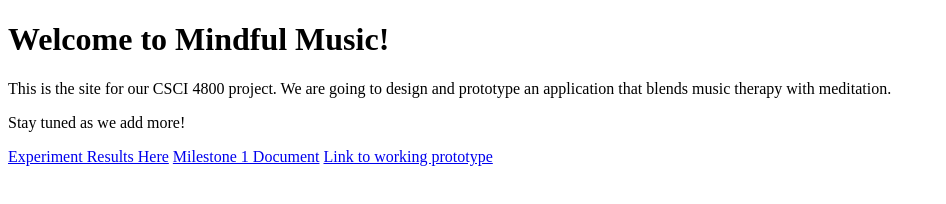
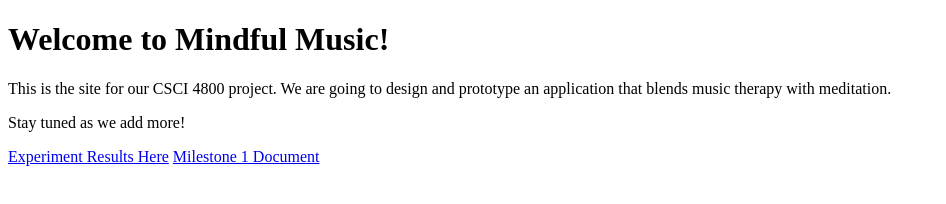
Before and after one commit to samuelpbowman/mindful-music-site, a plain HTML site: page index.html in a window 1280 px wide. Shown: the whole page, without its empty margins (0-946 px from the left). Drawn offline with Linux system fonts and the light colour scheme.

Commit message:
Update index.html

```diff
--- a/index.html
+++ b/index.html
@@ -10,6 +10,5 @@
   <p>Stay tuned as we add more!</p>
 	<a href="Milestone1_experiments.html">Experiment Results Here</a>
 	<a href="https://docs.google.com/document/d/1kSgFPfPTcCTyyEZL8WlSKrV7-KzTWzMWmG04W-6R8vA/edit?usp=sharing">Milestone 1 Document</a>
-	 <a href="Prototype1_final/index.html">Link to working prototype</a>
  </body>
 </html>
```
